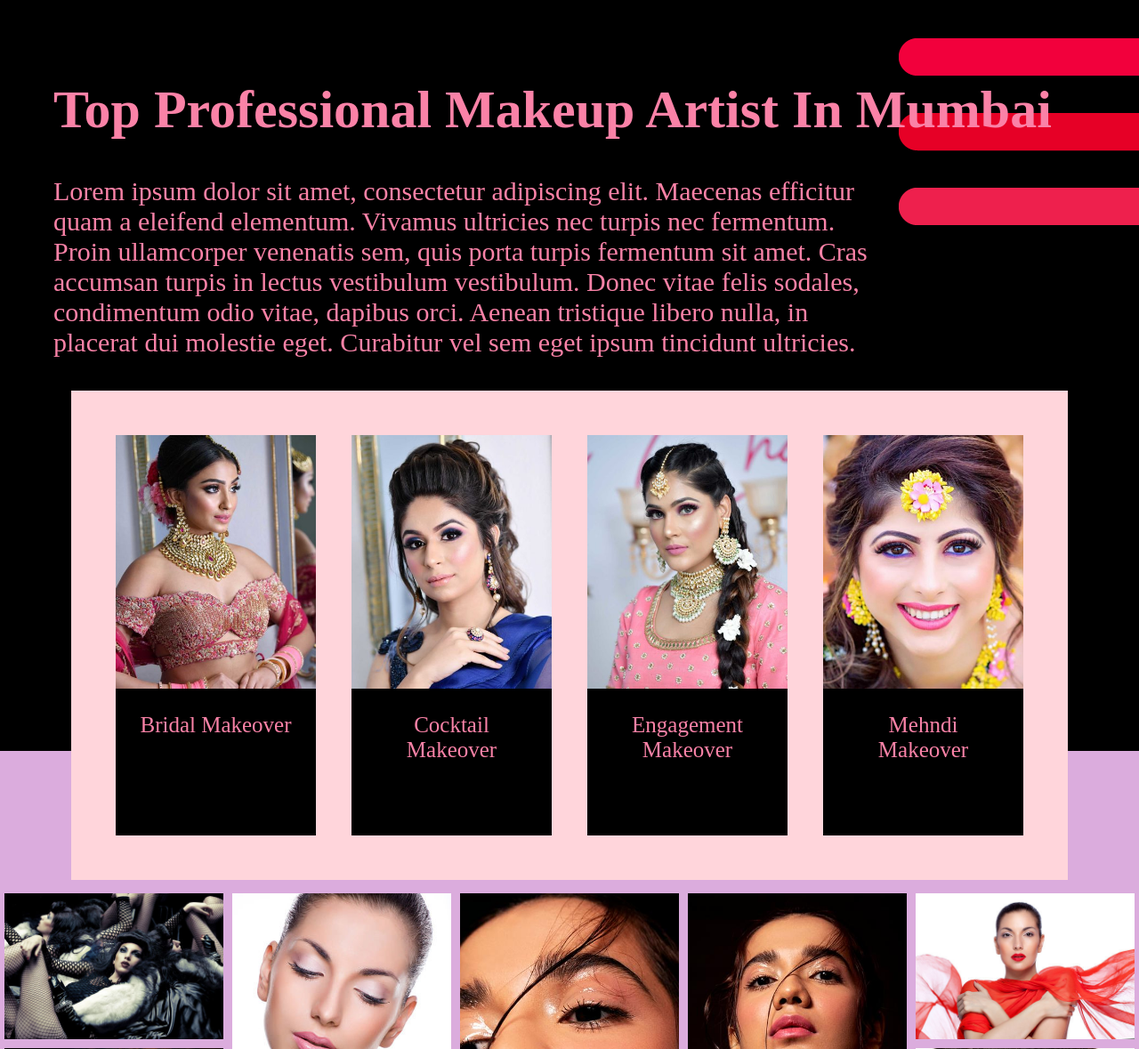
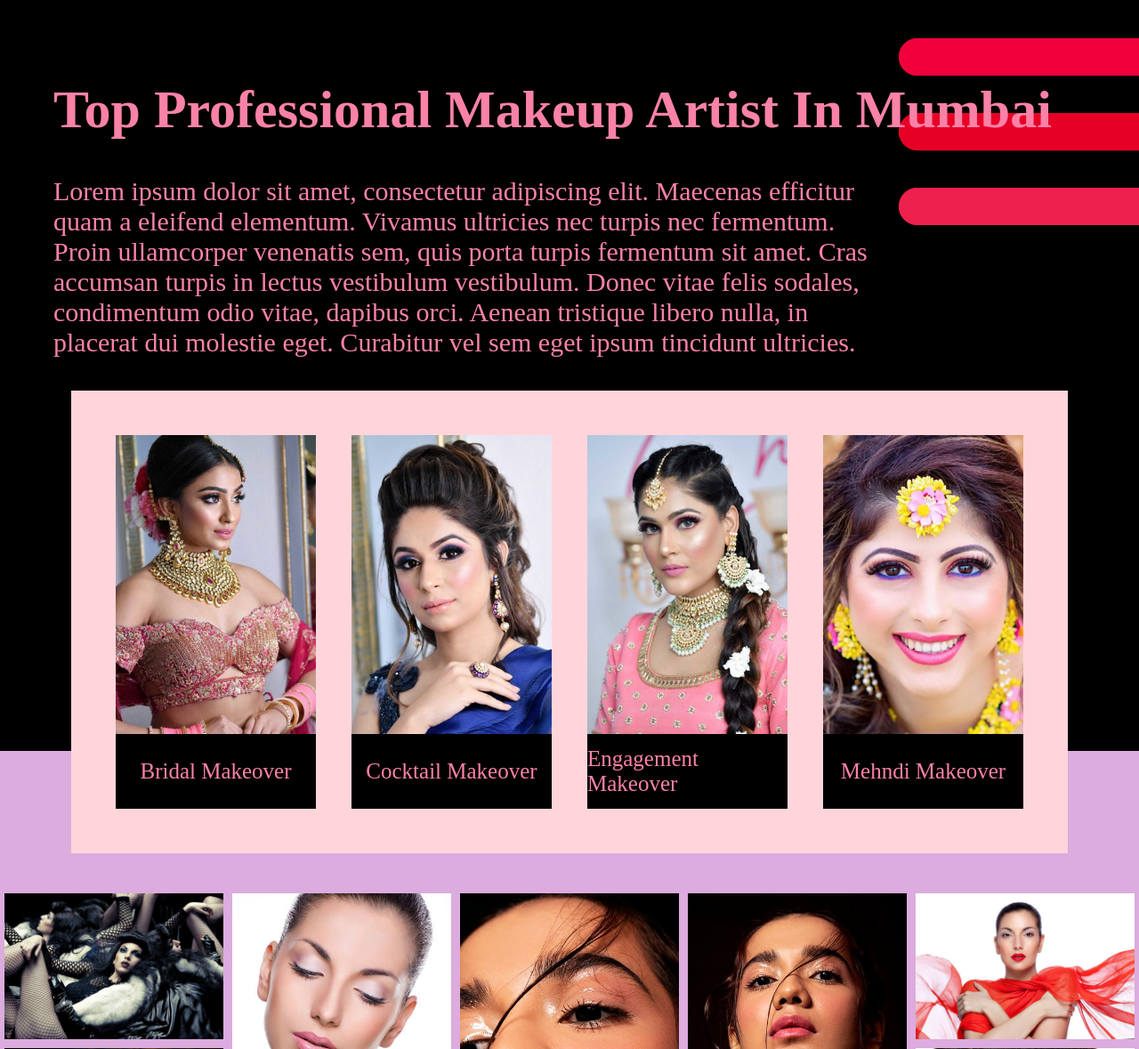
Before and after one commit to shailstar/lara-makeup, a Django app: page / in a window 1280 px wide. Shown: the part 742-1921 px from the top of the page at 89% size. Run offline with Django 3.2, Linux system fonts and the light colour scheme; some libraries are stand-ins or nearby versions; some web fonts are replaced.

Commit message:
added grid in maketype

```diff
--- a/laraweb_root/website/static/1intro.css
+++ b/laraweb_root/website/static/1intro.css
@@ -18,6 +18,27 @@
     margin-left: 100px;
     margin-right: 100px;
     margin-bottom: 100px;
+}
+
+.styled {
+    border: 0;
+    line-height: 2.5;
+    padding: 0 20px;
+    font-size: 1rem;
+    text-align: center;
+    color: #fff;
+    text-shadow: 1px 1px 1px #000;
+    background-color:#86003C;
+
+}
+
+.styled:hover {
+    background-color: #F62551;
+}
+
+.styled:active {
+    box-shadow: inset -2px -2px 3px rgba(255, 255, 255, .6),
+                inset 2px 2px 3px rgba(0, 0, 0, .6);
 }
 
 #intro2 > p{
--- a/laraweb_root/website/static/2services.css
+++ b/laraweb_root/website/static/2services.css
@@ -42,10 +42,97 @@ ul.maketype1{
 	list-style-type: none;
 	background-color: black;
 	width: 420px;
-	height: 450px;
+	height: 420px;
 }
-p.maketype3{
-	font-size: 25px;
-	text-align: center;
-	margin: 20px;
+
+.inmake1{
+	display: grid;
+	grid-template-rows: 80% 20%;
 }
+
+.inmake2{
+	display: grid;
+	grid-template-rows: 80% 20%;
+}
+
+.inmake3{
+	display: grid;
+	grid-template-rows: 80% 20%;
+}
+
+.inmake4{
+	display: grid;
+	grid-template-rows: 80% 20%;
+}
+
+.inmake11{
+	grid-row-start: 1;
+    grid-row-end: 2;
+}
+
+.inmake12{
+	grid-row-start: 2;
+    grid-row-end: 3;
+    font-size: 25px;
+    justify-self: center;
+    align-self: center;
+}
+.inmake11 > img{
+	width: 100%;
+	height: 100%;
+	object-fit: cover;
+}
+
+.inmake21{
+	grid-row-start: 1;
+    grid-row-end: 2;
+}
+.inmake22{
+	grid-row-start: 2;
+    grid-row-end: 3;
+    font-size: 25px;
+    justify-self: center;
+    align-self: center;
+}
+
+.inmake21 > img{
+	width: 100%;
+	height: 100%;
+	object-fit: cover;
+}
+
+.inmake31{
+	grid-row-start: 1;
+    grid-row-end: 2;
+}
+.inmake32{
+	grid-row-start: 2;
+    grid-row-end: 3;
+    font-size: 25px;
+    justify-self: center;
+    align-self: center;
+}
+
+.inmake31 > img{
+	width: 100%;
+	height: 100%;
+	object-fit: cover;
+}
+
+.inmake41{
+	grid-row-start: 1;
+    grid-row-end: 2;
+}
+.inmake42{
+	grid-row-start: 2;
+    grid-row-end: 3;
+    font-size: 25px;
+    justify-self: center;
+    align-self: center;
+}
+
+.inmake41 > img{
+	width: 100%;
+	height: 100%;
+	object-fit: cover;
+}
--- a/laraweb_root/website/static/8Header.css
+++ b/laraweb_root/website/static/8Header.css
@@ -77,7 +77,7 @@ nav > li {
 	list-style-type: none
 }
 
-img{
+#intro2 > img{
 	max-height: 100%;
 	max-width: 100%;
 }
--- a/laraweb_root/website/static/main_style.css
+++ b/laraweb_root/website/static/main_style.css
@@ -25,24 +25,3 @@ body {
 	width: 100%;
 	margin: 0px;
 }
-
-.styled {
-    border: 0;
-    line-height: 2.5;
-    padding: 0 20px;
-    font-size: 1rem;
-    text-align: center;
-    color: #fff;
-    text-shadow: 1px 1px 1px #000;
-    background-color:#86003C;
-
-}
-
-.styled:hover {
-    background-color: #F62551;
-}
-
-.styled:active {
-    box-shadow: inset -2px -2px 3px rgba(255, 255, 255, .6),
-                inset 2px 2px 3px rgba(0, 0, 0, .6);
-}
--- a/laraweb_root/website/templates/website/home.html
+++ b/laraweb_root/website/templates/website/home.html
@@ -57,7 +57,7 @@
         <input class="styled" type="button" value="Read More">
     </form>
     </div>
-    <div id='intro2'>
+    <div id="intro2">
         <img src="{% static 'lara.jpg' %}" alt="" class="cover1" >
     </div>
 </div>
@@ -72,11 +72,31 @@
         </p>
     </div>
     <div id="maketype">
-        <ul class="maketype1">
-            <li class="maketype2"><img  src="{% static 'maketype1.jpg' %}" alt="" ><p class="maketype3"> Bridal Makeover</p></li>
-            <li class="maketype2"><img  src="{% static 'maketype2.jpg' %}" alt="" > <p class="maketype3">Cocktail Makeover </p></li>
-            <li class="maketype2"><img  src="{% static 'maketype3.jpg' %}" alt="" > <p class="maketype3">Engagement Makeover </p></li>
-            <li class="maketype2"><img  src="{% static 'maketype4.jpg' %}" alt="" > <p class="maketype3">Mehndi Makeover </p></li>
+        <ul class="maketype1 ">
+            <li class="maketype2 inmake1">
+                <div class="inmake11">
+                    <img  src="{% static 'maketype1.jpg' %}" alt="" >
+                </div>
+                <p class="inmake12"> Bridal Makeover</p>
+            </li>
+            <li class="maketype2 inmake2">
+                <div class="inmake21">
+                    <img src="{% static 'maketype2.jpg' %}" alt="" >
+                </div>
+                <p class="inmake22">Cocktail Makeover </p>
+            </li>
+            <li class="maketype2 inmake3">
+                <div class="inmake31">
+                    <img src="{% static 'maketype3.jpg' %}" alt="" >
+                </div>
+                <p class="inmake32">Engagement Makeover </p>
+            </li>
+            <li class="maketype2 inmake3">
+                <div class="inmake41">
+                    <img src="{% static 'maketype4.jpg' %}" alt="" >
+                </div>
+                <p class="inmake42">Mehndi Makeover </p>
+            </li>
         </ul>
 
     </div>
@@ -389,13 +409,13 @@
   displayImage();
   displayDot();
 
-  var docWidth = document.documentElement.offsetWidth;
+  var button1 = document.addEventListener("click", gotolink);
+  function gotolink(){
+    location.href = '/about';
+  }
 
-[].forEach.call(document.querySelectorAll('*'), function (el) {
-  if (el.offsetWidth > docWidth) {
-    console.log(el);
-  }
-})
+
+
 </script>
 <script src="https://use.fontawesome.com/2f5189959d.js"></script>
 
```
